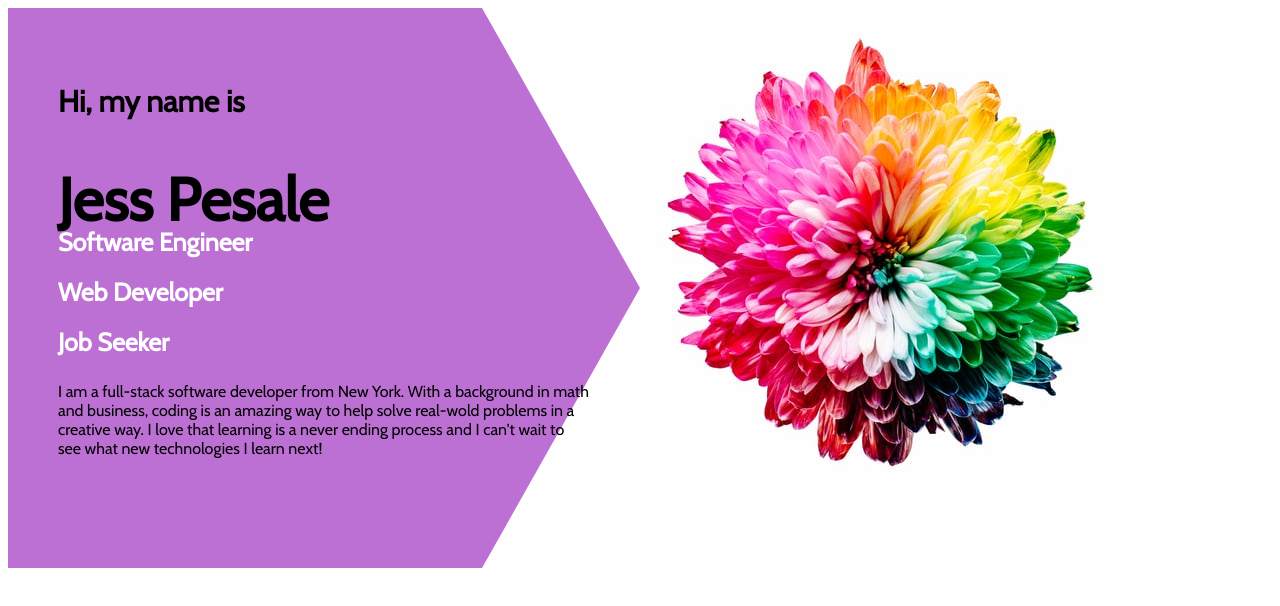
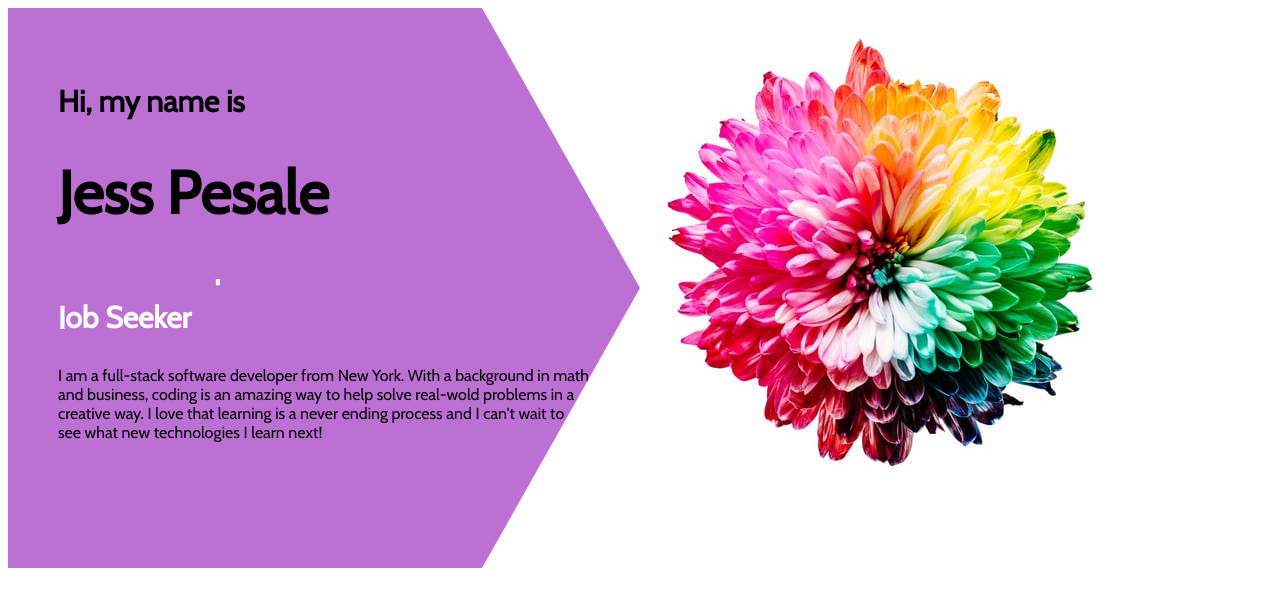
Before and after one commit to jesspesale/portfolio-site, a React (Create React App) app: page / in a window 1280 px wide. Shown: the top 606 px of the page. Built offline with nearby package versions, Linux system fonts and the light colour scheme.

Commit message:
fixed scroll title background and overflow css styling

```diff
--- a/src/components/intro/intro.css
+++ b/src/components/intro/intro.css
@@ -30,15 +30,14 @@
     font-size: 60px;
 }
 .i-title{
+    margin-top: -20px;
     height: 50px;
     overflow: hidden;
-    margin-top: -10px;
 }
 
 .i-title-wrapper{
     height: 100%;
     animation: move 10s ease-in-out infinite alternate;
-    position: absolute;
 }
 
 @keyframes move {
@@ -55,11 +54,12 @@
 
 .i-title-item{
     height: 50px;
-    font-size: 25px;
+    font-size: 30px;
     font-weight: bold;
     color: white;
     display: flex;
     align-items: center;
+    overflow: hidden;
 }
 
 .i-right{
--- a/src/components/intro/intro.jsx
+++ b/src/components/intro/intro.jsx
@@ -19,13 +19,13 @@ const Intro = () => {
                 <div className="i-title-item">Job Seeker</div>
               </div>
             </div>
-            <div className="i-description">
+            <p className="i-description">
               I am a full-stack software developer from New York. With a
               background in math and business, coding is an amazing way to help
               solve real-wold problems in a creative way. I love that learning
               is a never ending process and I can't wait to see what new
               technologies I learn next!
-            </div>
+            </p>
           </div>
         </div>
         <div className="i-right">
```
